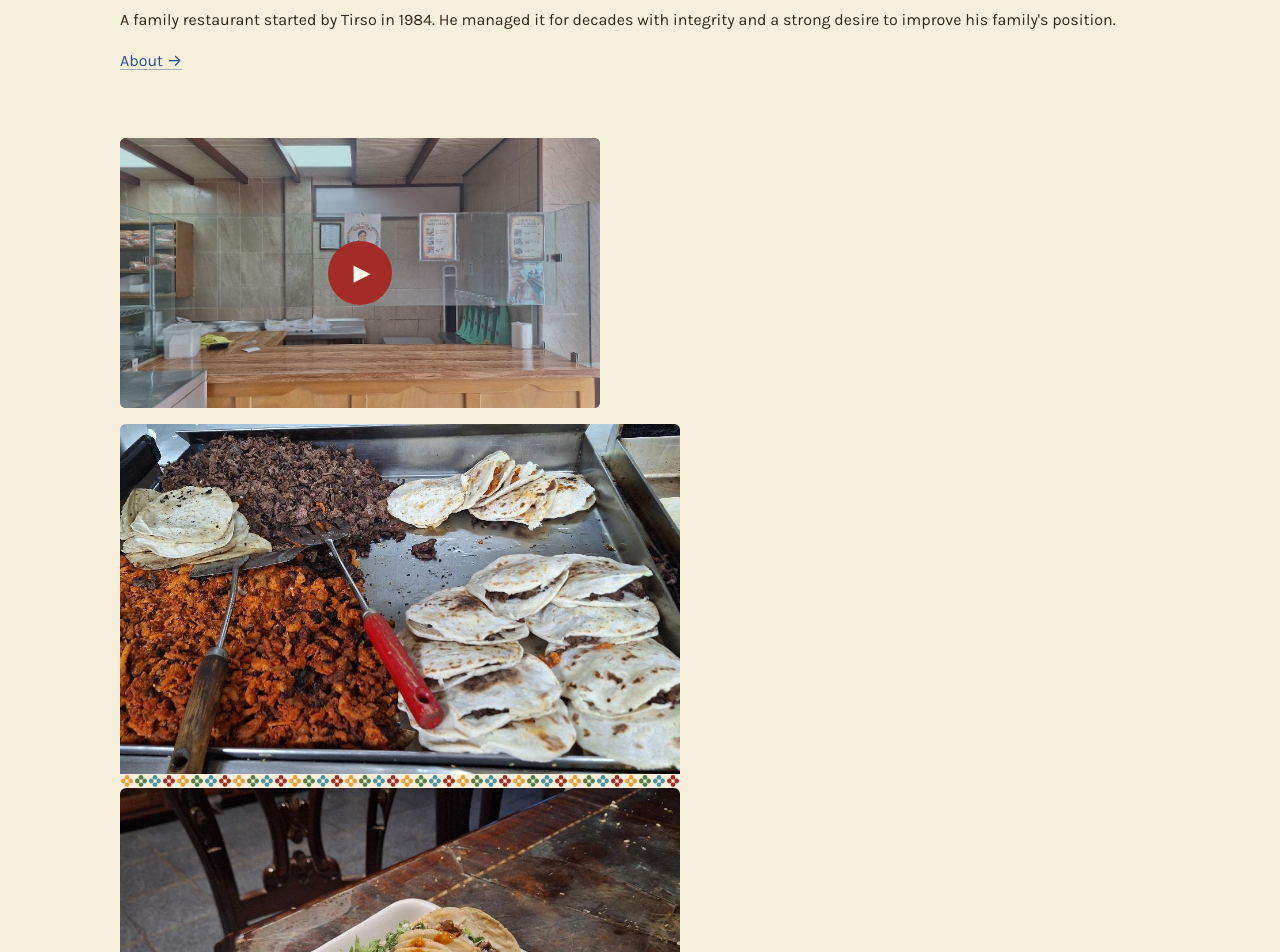
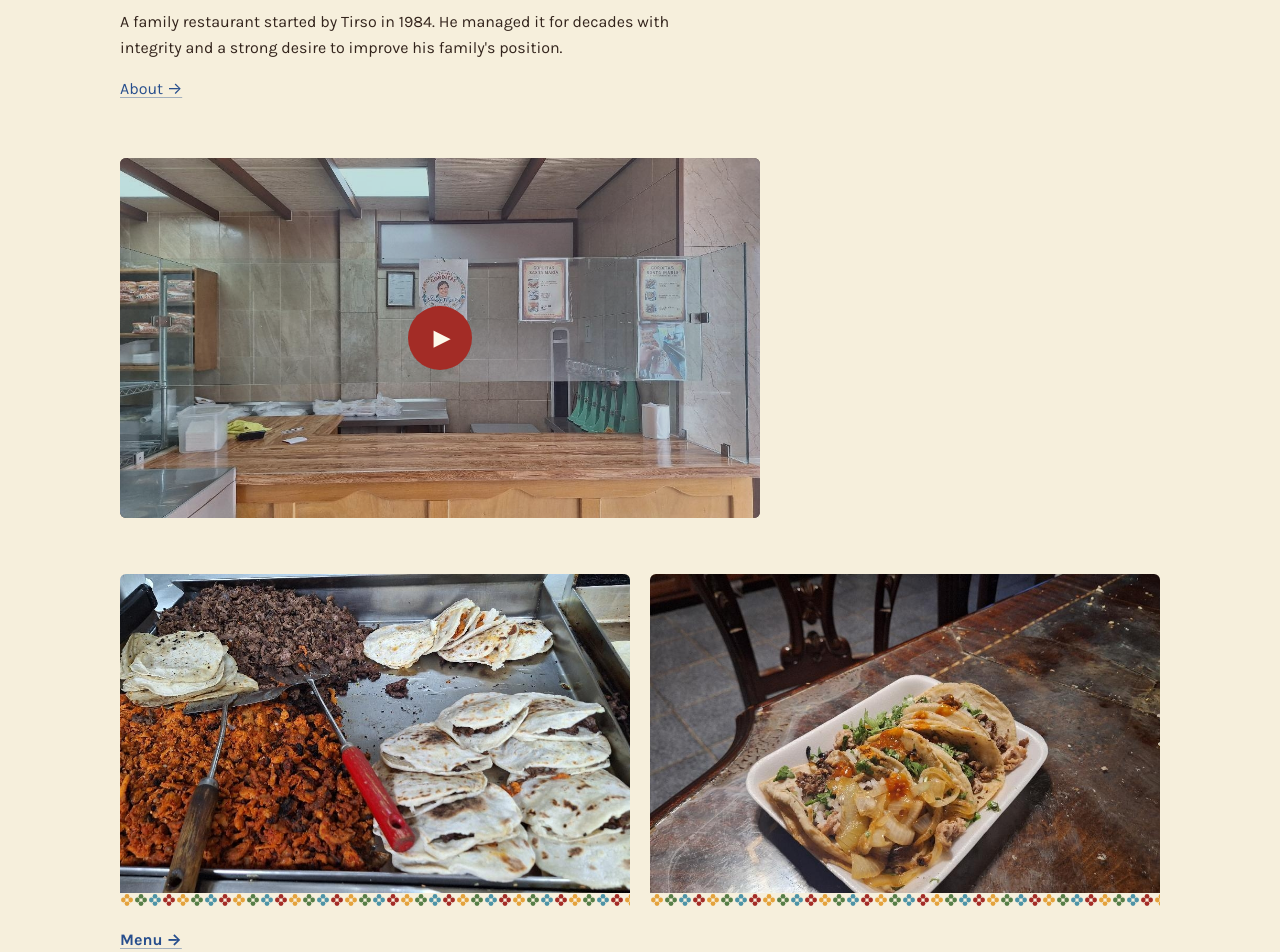
Before and after one commit to JosephMelesse/hack-website, a React (Vite) app: page / in a window 1280 px wide. Shown: the part 700-1652 px from the top of the page. Built offline with nearby package versions, Linux system fonts and the light colour scheme.

Commit message:
Theme/index.css: style video band and side-by-side photos

```diff
--- a/src/index.css
+++ b/src/index.css
@@ -327,25 +327,24 @@ p {
   max-width: none;
 }
 
+.home-hero__featured .eyebrow {
+  margin-bottom: 0.75rem;
+}
+
 .home-about {
   padding-block: 1rem 2.5rem;
 }
 
-.home-about__grid {
-  display: grid;
-  gap: 2rem;
+.home-about p {
+  max-width: 60ch;
 }
 
-.home-about__photo img {
-  width: 100%;
-  aspect-ratio: 4 / 3;
-  object-fit: cover;
-  border-radius: var(--radius);
+.home-video-band {
+  padding-block: 1rem 2.5rem;
 }
 
 .home-video {
-  max-width: 480px;
-  margin-top: 1.5rem;
+  max-width: 640px;
 }
 
 .home-video iframe,
@@ -414,8 +413,9 @@ p {
   pointer-events: auto;
 }
 
-.home-featured__photo {
-  max-width: 560px;
+.home-featured__photos {
+  display: grid;
+  gap: 1.25rem;
 }
 
 .home-featured__photo img {
@@ -530,9 +530,8 @@ p {
     font-size: var(--size-hero);
   }
 
-  .home-about__grid {
-    grid-template-columns: 1fr 1.2fr;
-    align-items: center;
+  .home-featured__photos {
+    grid-template-columns: 1fr 1fr;
   }
 
   .home-strip__grid {
```
